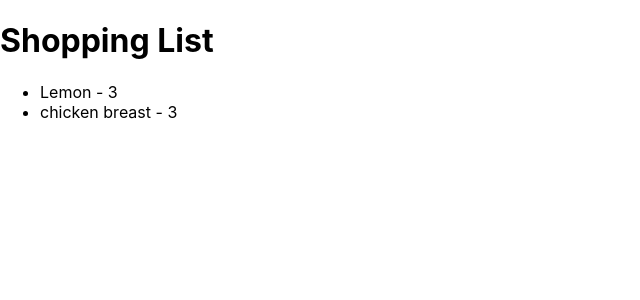
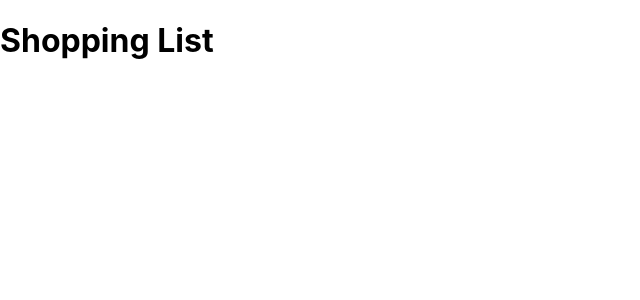
Before and after one commit to danielAwale/Typescript-101, a React (Create React App) app in the folder react/shopping-app/: page / in a window 1280 px wide. Shown: the top 300 px of the page, without its empty margins (0-640 px from the left). Built offline with nearby package versions, Linux system fonts and the light colour scheme.

Commit message:
contain usestate and how it works with ts

```diff
--- a/react/shopping-app/src/App.tsx
+++ b/react/shopping-app/src/App.tsx
@@ -1,13 +1,16 @@
-import React from 'react';
+import React, {useState} from 'react';
 import './App.css';
 // import Greeter from './components/Greeter';
 import ShoppingList from './components/ShoppingList';
+import Item from "./models/item"
 
 function App() {
-  const items = [
-    {id:1, product: "Lemon", quantity: 3},
-    {id:2, product: "chicken breast", quantity: 3}
-]
+
+const [items, setItems] = useState<Item[]>([])
+//   const items = [
+//     {id:1, product: "Lemon", quantity: 3},
+//     {id:2, product: "chicken breast", quantity: 3}
+// ]
   return (
     <div>
       <ShoppingList items={items}/>
--- /dev/null
+++ b/react/shopping-app/src/models/item.ts
@@ -0,0 +1,5 @@
+export default interface Item {
+    id: number,
+    product: string,
+    quantity: number,
+  }
```
Also changed, not shown: react/shopping-app/src/components/ShoppingList.tsx (+2 -5 lines).
